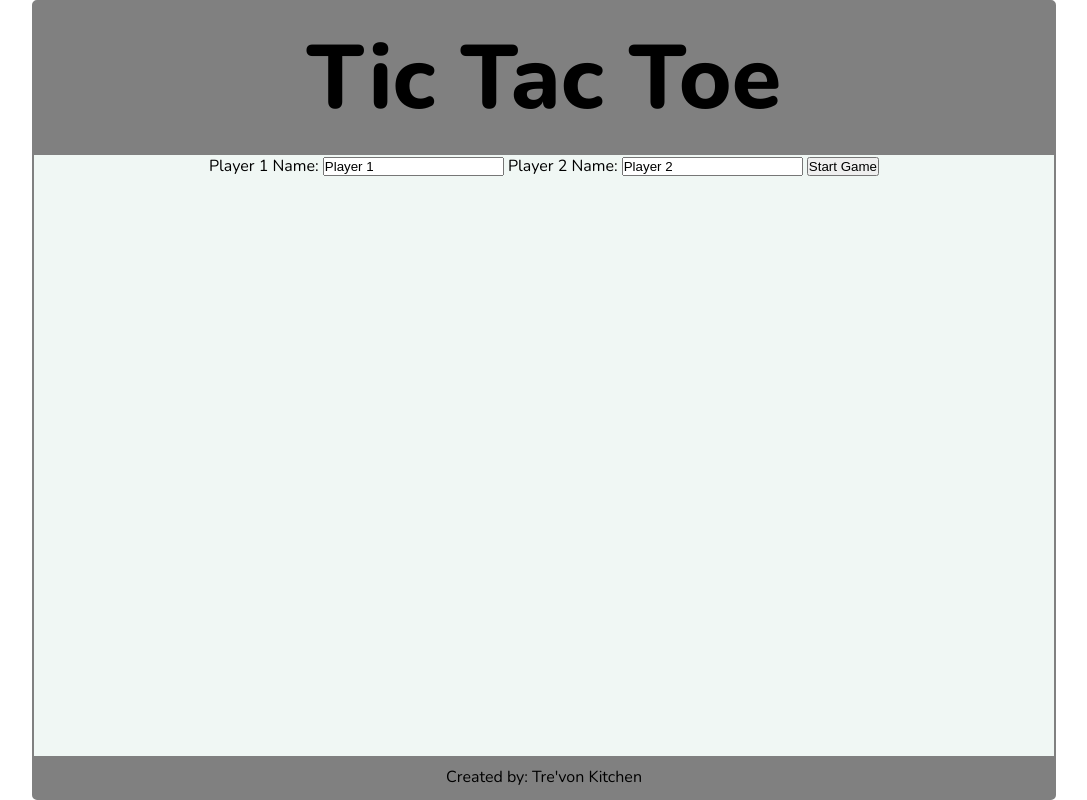
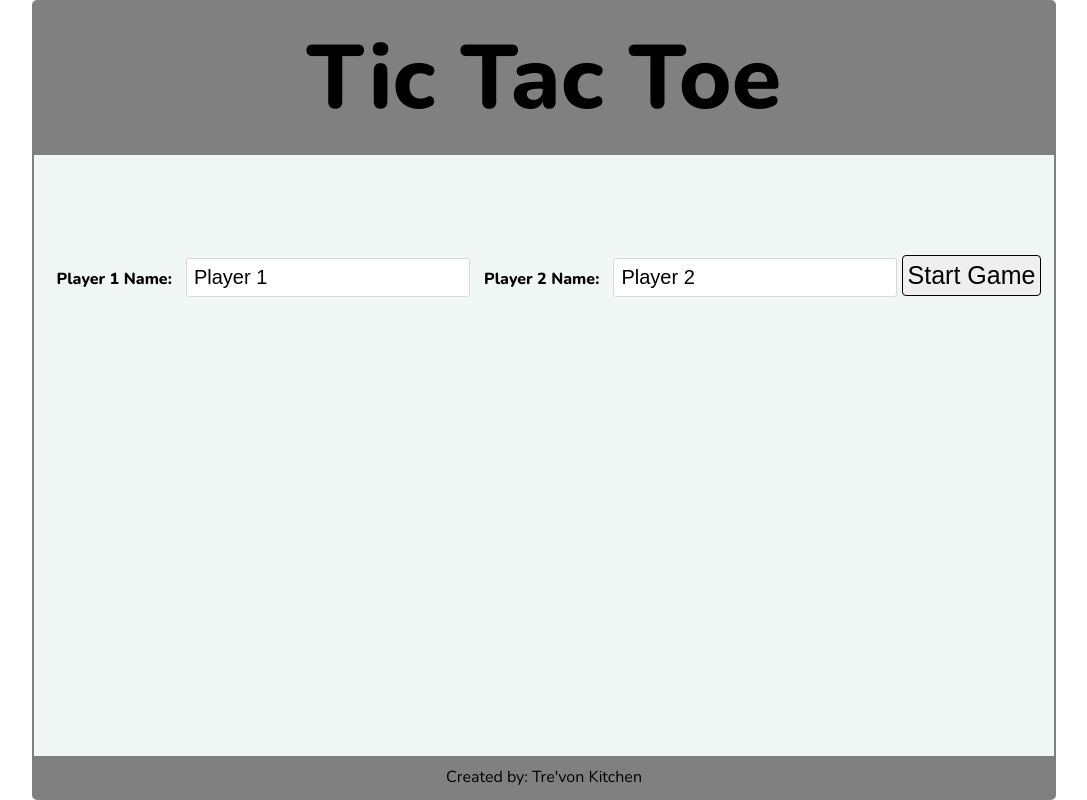
Before and after one commit to trekitch/tic-tac-toe, a plain HTML site: page index.html in a window 1280 px wide. Shown: the whole page, without its empty margins (96-1183 px from the left). Drawn offline with nearby package versions, Linux system fonts and the light colour scheme.

Commit message:
added more styling

```diff
--- a/css/style.css
+++ b/css/style.css
@@ -53,6 +53,31 @@ footer{
 .playerInfo{
     flex-grow: 1;
     background-color: #F0F7F4;
+    padding-top: 100px;
+}
+
+.playerInfo input{
+    background-color: #FFFFFF;
+  border: 1px solid #D6D9DC;
+  border-radius: 3px;
+  padding: 7px;
+  font-size: 20px;
+  padding-right: 10px;
+}
+
+.start,
+.restart{
+    padding: 5px;
+    border: 1px solid black;
+    border-radius: 4px;
+    font-size: 25px;
+
+}
+
+.info label{
+    font-weight: 800;
+    padding-right: 10px;
+    padding-left: 10px;
 }
 
 .board {
--- a/index.html
+++ b/index.html
@@ -11,7 +11,7 @@
     <body>
         <header>Tic Tac Toe</header>
         <div class="playerInfo">
-            <form action="">
+            <form class="info">
                 <label for="player1Name">Player 1 Name:</label>
                 <input type="text" name="player1Name" id="player1Name" value="Player 1" />
 
```
